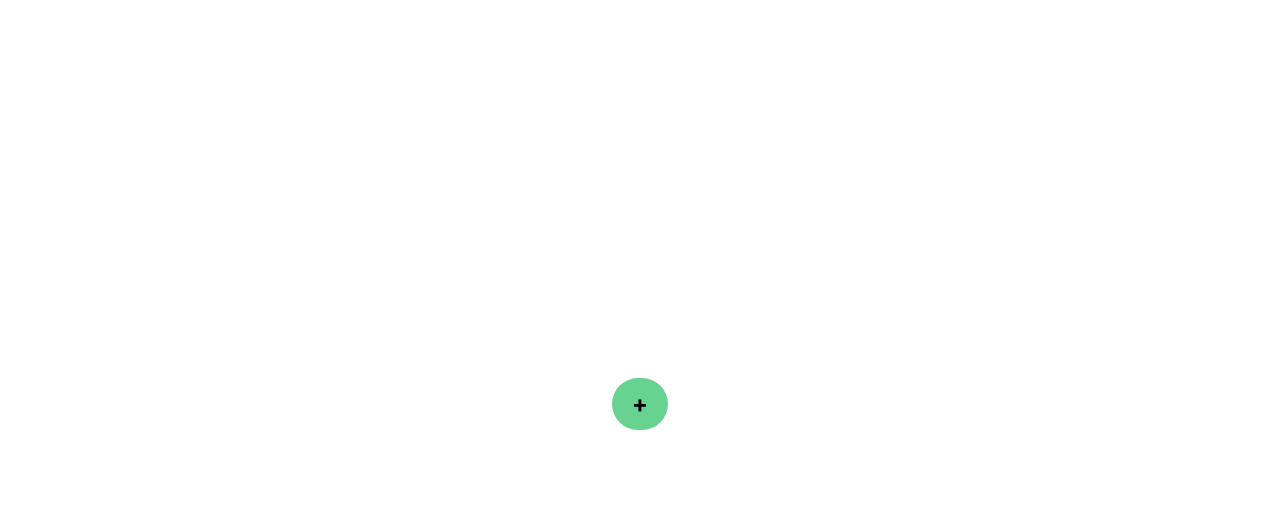
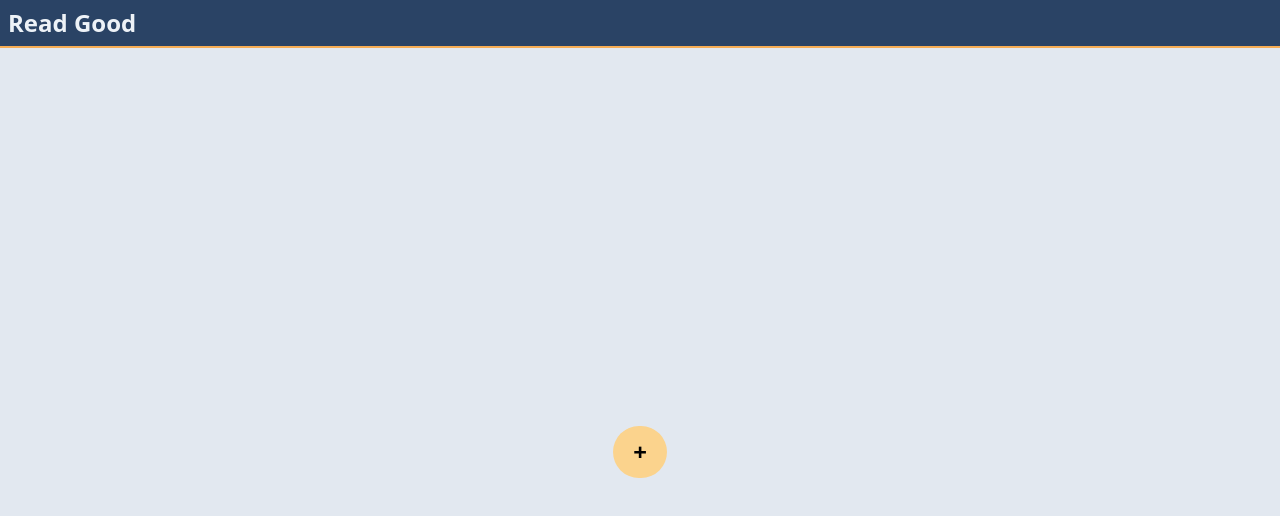
Before and after one commit to theAndrewCline/turbo-sniffle, a Nuxt app in the folder client/: page / in a window 1280 px wide. Shown: the top 516 px of the page. Built offline with nearby package versions, Linux system fonts and the light colour scheme.

Commit message:
add navbar

```diff
--- /dev/null
+++ b/client/components/NavBar.vue
@@ -0,0 +1,17 @@
+<template>
+  <nav class="nav">
+    <h1 class="logo">Read Good</h1>
+  </nav>
+</template>
+
+<script lang="js"></script>
+
+<style scoped>
+.nav {
+  @apply w-full h-12 bg-blue-900 border-b-2 border-solid border-orange-400 flex items-center;
+}
+
+.logo {
+  @apply font-bold text-2xl ml-2 text-gray-200;
+}
+</style>
--- a/client/layouts/default.vue
+++ b/client/layouts/default.vue
@@ -1,29 +1,11 @@
 <template>
-  <div>
+  <div class="bg-gray-300">
+    <NavBar />
     <Nuxt />
   </div>
 </template>
 
 <style>
-html {
-  font-family:
-    'Source Sans Pro',
-    -apple-system,
-    BlinkMacSystemFont,
-    'Segoe UI',
-    Roboto,
-    'Helvetica Neue',
-    Arial,
-    sans-serif;
-  font-size: 16px;
-  word-spacing: 1px;
-  -ms-text-size-adjust: 100%;
-  -webkit-text-size-adjust: 100%;
-  -moz-osx-font-smoothing: grayscale;
-  -webkit-font-smoothing: antialiased;
-  box-sizing: border-box;
-}
-
 *,
 *::before,
 *::after {
--- a/client/nuxt.config.js
+++ b/client/nuxt.config.js
@@ -21,10 +21,10 @@ export default {
       {
         hid: 'description',
         name: 'description',
-        content: process.env.npm_package_description || '',
-      },
+        content: process.env.npm_package_description || ''
+      }
     ],
-    link: [{ rel: 'icon', type: 'image/x-icon', href: '/favicon.ico' }],
+    link: [{ rel: 'icon', type: 'image/x-icon', href: '/favicon.ico' }]
   },
   /*
    ** Global CSS
@@ -44,9 +44,8 @@ export default {
    ** Nuxt.js dev-modules
    */
   buildModules: [
-    '@nuxt/typescript-build',
     // Doc: https://github.com/nuxt-community/nuxt-tailwindcss
-    '@nuxtjs/tailwindcss',
+    '@nuxtjs/tailwindcss'
   ],
   /*
    ** Nuxt.js modules
@@ -60,8 +59,8 @@ export default {
   apollo: {
     clientConfigs: {
       default: {
-        httpEndpoint: 'http://localhost:4000',
-      },
-    },
-  },
+        httpEndpoint: 'http://localhost:4000'
+      }
+    }
+  }
 }
--- /dev/null
+++ b/client/pages/authors/index.vue
@@ -0,0 +1,3 @@
+<template>
+  <div>Authors</div>
+</template>
--- a/client/pages/index.vue
+++ b/client/pages/index.vue
@@ -18,7 +18,7 @@
   </div>
 </template>
 
-<script lang="ts">
+<script lang="js">
 import Vue from 'vue'
 import gql from 'graphql-tag'
 
@@ -64,8 +64,6 @@ export default Vue.extend({
         },
         update(store, { data: { createAuthor } }) {
           const data = store.readQuery({ query: GET_AUTHORS })
-          console.log(createAuthor, data)
-
           data.authors.push(createAuthor)
           store.writeQuery({ query: GET_AUTHORS }, data)
         },
@@ -81,7 +79,9 @@ export default Vue.extend({
     }
   },
   apollo: {
-    authors: GET_AUTHORS
+    authors: {
+      query: GET_AUTHORS
+    }
   }
 })
 </script>
@@ -96,32 +96,10 @@ export default Vue.extend({
 }
 
 .add-btn {
-  @apply text-2xl font-bold bg-green-400 px-5 py-2 mt-2 rounded-full;
+  @apply text-2xl font-bold bg-orange-300 px-5 py-2 mt-2 rounded-full;
 }
 
 .submit-btn {
-  @apply bg-green-400 px-5 py-2 mt-2 rounded;
-}
-
-.title {
-  font-family: 'Quicksand', 'Source Sans Pro', -apple-system, BlinkMacSystemFont,
-    'Segoe UI', Roboto, 'Helvetica Neue', Arial, sans-serif;
-  display: block;
-  font-weight: 300;
-  font-size: 100px;
-  color: #35495e;
-  letter-spacing: 1px;
-}
-
-.subtitle {
-  font-weight: 300;
-  font-size: 42px;
-  color: #526488;
-  word-spacing: 5px;
-  padding-bottom: 15px;
-}
-
-.links {
-  padding-top: 15px;
+  @apply bg-orange-300 px-5 py-2 mt-2 rounded;
 }
 </style>
```
